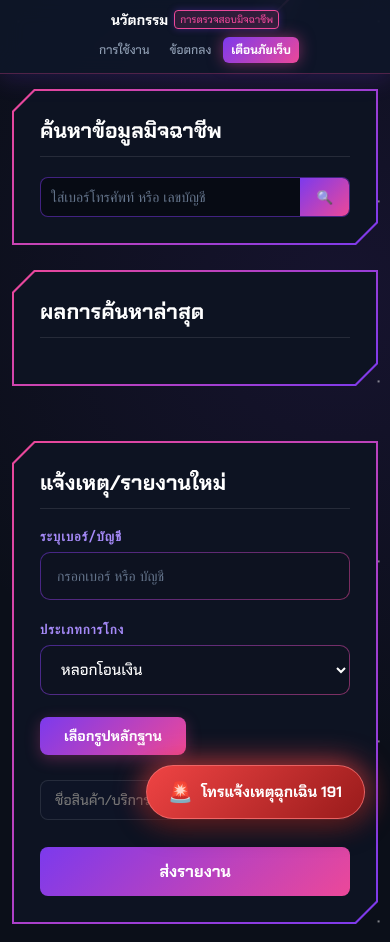
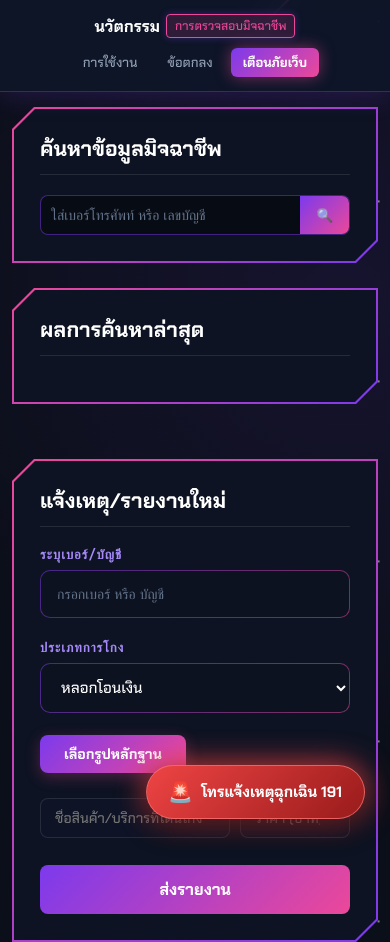
Before and after one commit to PaeJyZer/check-scam, a plain HTML site: page index.html in a window 390 px wide. Shown: the top 942 px of the page. Drawn offline with nearby package versions, Linux system fonts and the light colour scheme.

Commit message:
Add files via upload

```diff
--- a/style.css
+++ b/style.css
@@ -747,14 +747,14 @@ select option:hover, select option:focus, select option:checked {
         flex-direction: column !important;
         align-items: center !important;
         justify-content: center !important;
-        padding: 10px 5px !important;
-        gap: 8px !important;
+        padding: 14px 10px !important; /* เพิ่มความหนาของแถบบน */
+        gap: 10px !important;
     }
 
     .logo {
         display: flex !important;
-        flex-direction: row !important; /* บังคับเรียงแนวนอน */
-        flex-wrap: nowrap !important; /* ห้ามตัดขึ้นบรรทัดใหม่เด็ดขาด */
+        flex-direction: row !important;
+        flex-wrap: nowrap !important;
         align-items: center !important;
         justify-content: center !important;
         gap: 6px !important;
@@ -762,14 +762,14 @@ select option:hover, select option:focus, select option:checked {
     }
 
     .logo-main {
-        font-size: 14px !important; /* ย่อขนาดฟอนต์ให้พอยัดลงบรรทัดเดียวได้ */
+        font-size: 16px !important; /* ขยายตัวหนังสือ นวัตกรรม */
         white-space: nowrap !important;
         word-break: keep-all !important;
     }
 
     .logo-sub {
-        font-size: 10px !important; /* ย่อป้ายสีชมพูลงนิดนึง */
-        padding: 2px 5px !important;
+        font-size: 12px !important; /* ขยายปุ่มสีชมพู */
+        padding: 3px 8px !important;
         white-space: nowrap !important;
         word-break: keep-all !important;
     }
@@ -779,15 +779,15 @@ select option:hover, select option:focus, select option:checked {
         flex-direction: row !important;
         justify-content: center !important;
         align-items: center !important;
-        gap: 4px !important;
+        gap: 6px !important;
         width: 100% !important;
         margin: 0 !important;
     }
 
     nav a {
         margin: 0 !important;
-        padding: 5px 8px !important;
-        font-size: 12px !important;
+        padding: 6px 12px !important; /* ขยายปุ่มกดเมนู */
+        font-size: 13px !important; /* ขยายฟอนต์เมนู */
         white-space: nowrap !important;
     }
 
```
